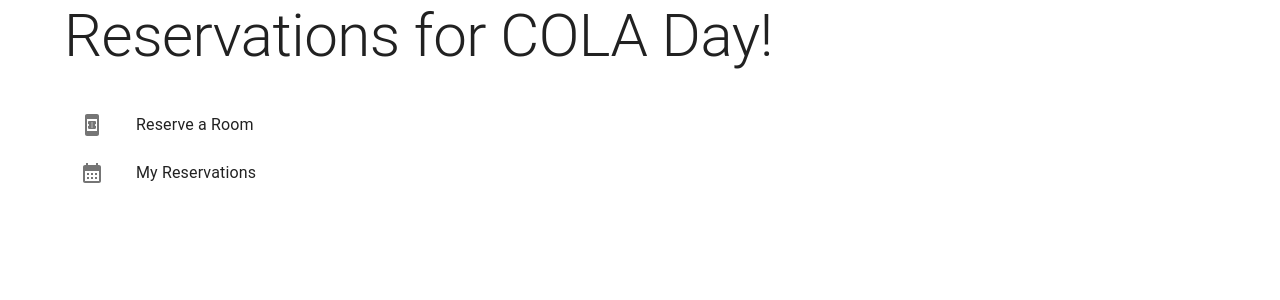
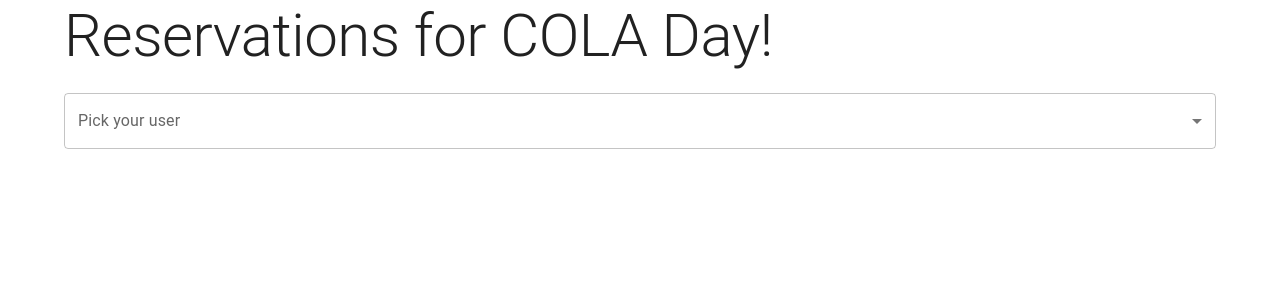
Before and after one commit to bmehta/roombooking, a Next.js app: page / in a window 1280 px wide. Shown: the top 300 px of the page. Built offline with nearby package versions, Linux system fonts and the light colour scheme.

Commit message:
Passing in userid.

```diff
--- a/components/MainList.tsx
+++ b/components/MainList.tsx
@@ -7,12 +7,16 @@ import ListItemText from '@mui/material/ListItemText';
 import BookOnline from '@mui/icons-material/BookOnline';
 import CalendarMonth from '@mui/icons-material/CalendarMonth';
 
-export const MainList = () : JSX.Element => {
+export const MainList = (props) : JSX.Element => {
+    const userId = props.userid;
+    const reserveLink = `reserve?userid=${userId}`;
+    const myReservationsLink =`myreservations?userid=${userId}`;
+
     return (
         <Box sx={{ width: '100%' }}>
                 <List>
                     <ListItem disablePadding>
-                        <ListItemButton component="a" href="reserve">
+                        <ListItemButton component="a" href={reserveLink}>
                             <ListItemIcon>
                                 <BookOnline/>
                             </ListItemIcon>
@@ -20,7 +24,7 @@ export const MainList = () : JSX.Element => {
                         </ListItemButton>
                     </ListItem>
                     <ListItem disablePadding>
-                        <ListItemButton component="a" href="myreservations">
+                        <ListItemButton component="a" href={myReservationsLink}>
                             <ListItemIcon>
                                 <CalendarMonth/>
                             </ListItemIcon>
--- /dev/null
+++ b/components/SelectUser.tsx
@@ -0,0 +1,30 @@
+import { Box, FormControl, InputLabel, Select, MenuItem } from '@mui/material';
+import {useState} from "react";
+import {UserContext} from '../lib/usercontext.ts';
+
+export const SelectUser = (props) : JSX.Element => {
+
+    const [selectedUserId, setSelectedUserId] = useState<string>('');
+
+    const handleChange = (event) => {
+        setSelectedUserId(event.target.value);
+        props.changeUser(event.target.value);
+    };
+
+    return (
+        <Box sx={{ width: '100%' }}>
+            <FormControl fullWidth>
+                <InputLabel id="demo-simple-select-label">Pick your user</InputLabel>
+                <Select
+                    id="select-user"
+                    label="User"
+                    value={selectedUserId}
+                    onChange={handleChange}
+                >
+                    <MenuItem value={'1'}>user1</MenuItem>
+                    <MenuItem value={'2'}>user2</MenuItem>
+                </Select>
+            </FormControl>
+        </Box>
+    )
+};
--- /dev/null
+++ b/lib/usercontext.ts
@@ -0,0 +1,5 @@
+import { React } from 'react';
+
+export const UserContext = React.createContext(
+    'user1'
+);
--- a/pages/index.tsx
+++ b/pages/index.tsx
@@ -1,14 +1,24 @@
 import { Container } from '@mui/material'
 import { Typography } from '@mui/material'
 import { MainList } from '../components/MainList'
+import { SelectUser } from '../components/SelectUser'
+import { useState, useEffect } from 'react';
 
 const App = (): JSX.Element => {
+
+    const [userId, setUserId] = useState<string | null>(null);
+
     return (
         <Container>
             <Typography variant="h2" gutterBottom>
                 Reservations for COLA Day!
             </Typography>
-            <MainList/>
+
+            <SelectUser userId={userId} changeUser={setUserId}/>
+
+            {userId &&
+                <MainList userid={userId}/>
+            }
 
         </Container>
     )
@@ -19,10 +29,12 @@ export default App
 //TODO
 /*
 - Remove hardcoded user id when making a reservation
-- Error handling
+- Indices, foreign keys on db tables
+- Error handling - handling is being done, display needs to happen
 - Loading indicator
 - Add common appbar
 - Room card with pic?
 - Restricting user entered time on time picker
 - Data seeding for rooms in db
+- Testing
  */
--- a/pages/reserve.tsx
+++ b/pages/reserve.tsx
@@ -9,6 +9,7 @@ import { addHours, getHours } from 'date-fns'
 const Reserve = () : JSX.Element => {
 
     const router = useRouter();
+    const userId = router.query.userid;
 
     const [startTime, setStartTime] = useState<Date | null>(null);
     const [minEndTime, setMinEndTime] = useState<Date | null>(null);
@@ -18,6 +19,7 @@ const Reserve = () : JSX.Element => {
     const [error, setError] = useState<string | null>(null);
 
     const handleReserve = async (roomId) => {
+
         try {
             const response = await fetch('/api/reservation', {
                 method: 'POST',
@@ -29,11 +31,11 @@ const Reserve = () : JSX.Element => {
                     startTime,
                     endTime,
                     roomId,
-                    userId: 1
+                    userId
                 })
             });
             if (response.status === 200) {
-                router.push('/myreservations');
+                router.push(`/myreservations?userid=${userId}`);
                 return;
             } else {
                 setError(response.error);
```
Also changed, not shown: pages/myreservations.tsx (+8 -3 lines).
